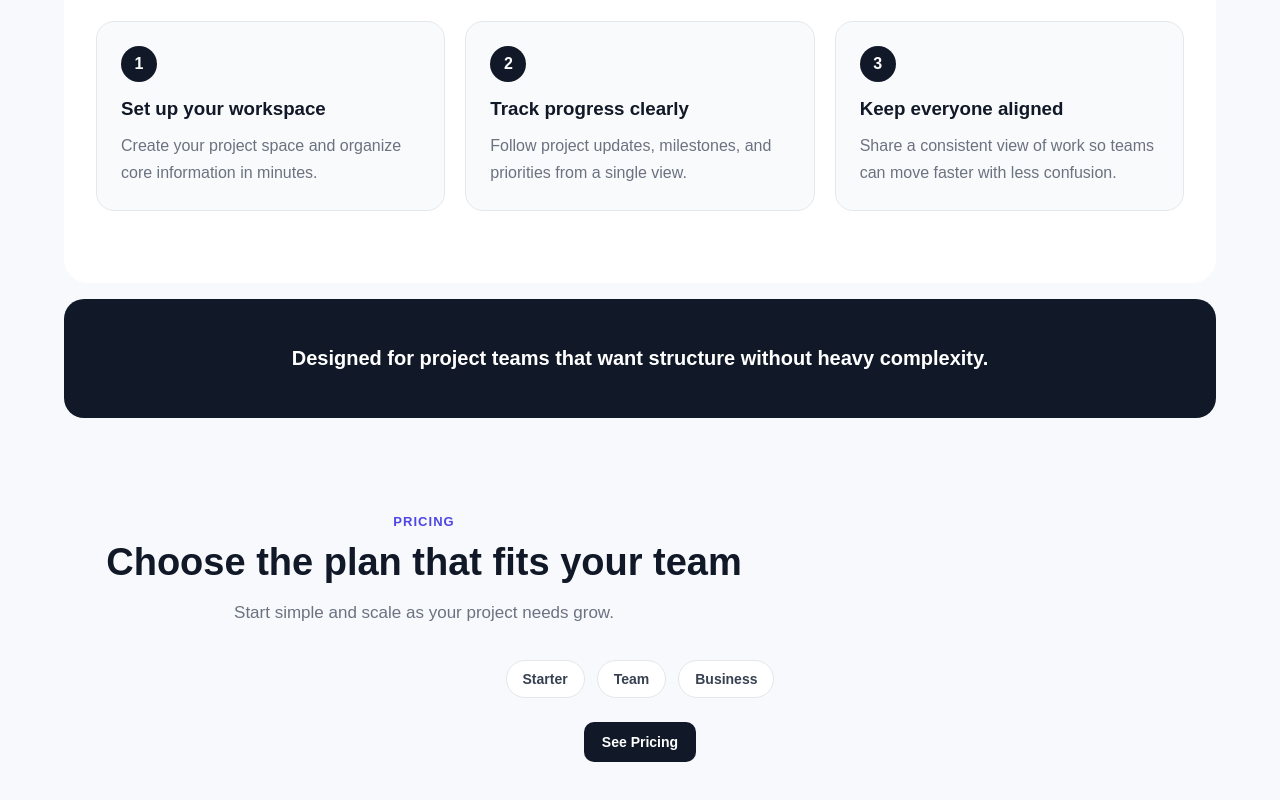
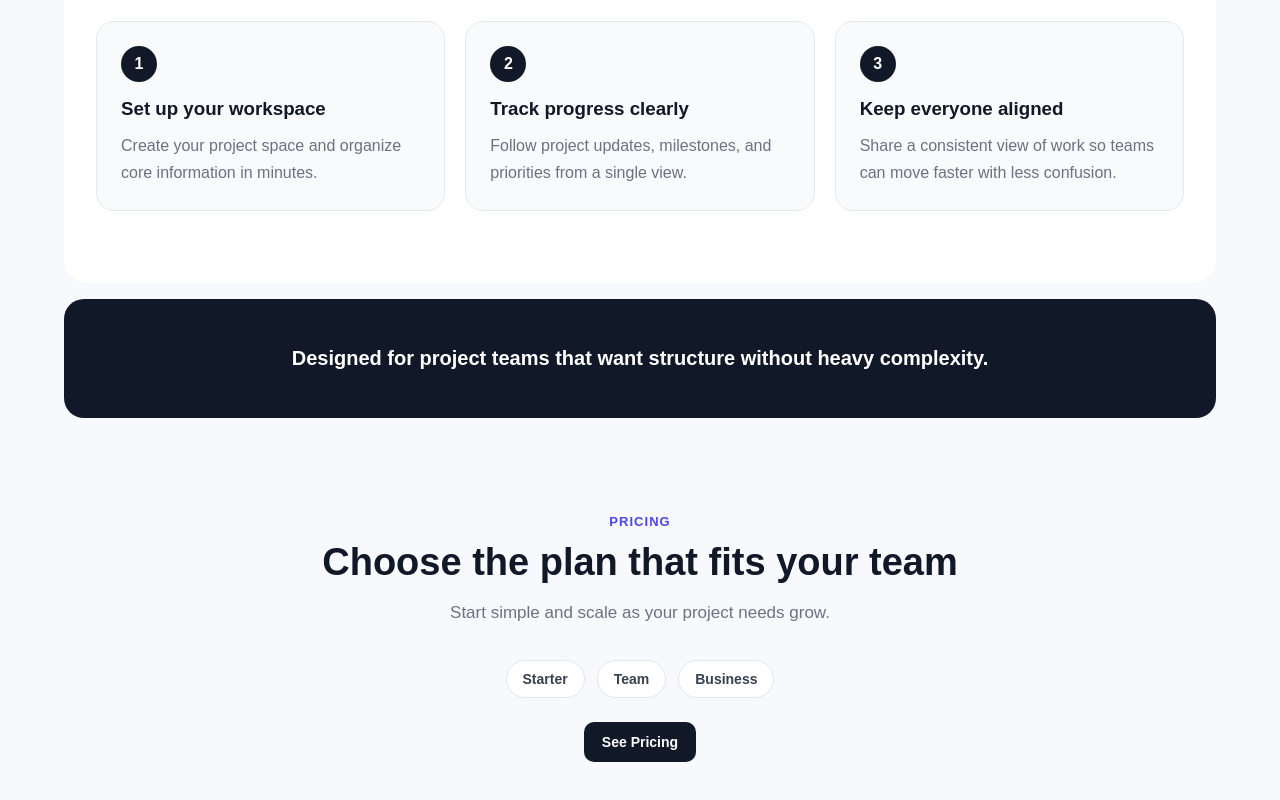
Before and after one commit to tugrul-/pmpilot, a Next.js app: page / in a window 1280 px wide. Shown: the part 1248-2048 px from the top of the page. Built offline with nearby package versions, Linux system fonts and the light colour scheme.

Commit message:
Improve landing page UI -center

```diff
--- a/app/globals.css
+++ b/app/globals.css
@@ -201,8 +201,10 @@ a {
 
 .section-heading {
   max-width: 720px;
-  margin-bottom: 32px;
+  margin: 0 auto 32px auto;
+  text-align: center;
 }
+
 
 .section-heading h2 {
   margin: 0;
@@ -211,10 +213,11 @@ a {
 }
 
 .section-description {
-  margin-top: 14px;
+  margin: 14px auto 0 auto;
   color: #6b7280;
   font-size: 17px;
   line-height: 1.7;
+  max-width: 600px;
 }
 
 .cards {
```
